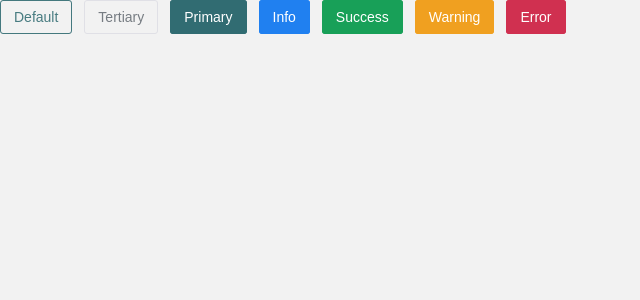
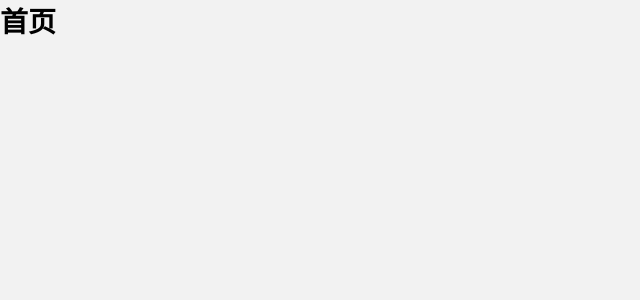
Before and after one commit to HJY-xh/vue3-admin, a Vue app: page / in a window 1280 px wide. Shown: the top 300 px of the page, without its empty margins (0-640 px from the left). Built offline with nearby package versions, Linux system fonts and the light colour scheme.

Commit message:
feat: 路由集成

```diff
--- a/components.d.ts
+++ b/components.d.ts
@@ -16,5 +16,7 @@ declare module '@vue/runtime-core' {
     NMessageProvider: typeof import('naive-ui')['NMessageProvider']
     NNotificationProvider: typeof import('naive-ui')['NNotificationProvider']
     NSpace: typeof import('naive-ui')['NSpace']
+    RouterLink: typeof import('vue-router')['RouterLink']
+    RouterView: typeof import('vue-router')['RouterView']
   }
 }
--- a/package.json
+++ b/package.json
@@ -11,7 +11,8 @@
   },
   "dependencies": {
     "axios": "^0.27.2",
-    "vue": "^3.2.25"
+    "vue": "^3.2.25",
+    "vue-router": "^4.1.1"
   },
   "devDependencies": {
     "@babel/eslint-parser": "^7.18.2",
--- a/src/App.vue
+++ b/src/App.vue
@@ -1,31 +1,20 @@
 <template>
   <AppProvider>
-    <n-space m-50>
-      <n-button>Default</n-button>
-      <n-button type="tertiary"> Tertiary </n-button>
-      <n-button type="primary"> Primary </n-button>
-      <n-button type="info"> Info </n-button>
-      <n-button type="success"> Success </n-button>
-      <n-button type="warning"> Warning </n-button>
-      <n-button type="error"> Error </n-button>
-    </n-space>
+    <router-view v-slot="{ Component }">
+      <component :is="Component" />
+    </router-view>
   </AppProvider>
 </template>
 
 <script lang="ts" setup>
-import { onMounted } from 'vue'
 import AppProvider from '@/components/AppProvider/index.vue'
-import { createDiscreteApi, useMessage } from 'naive-ui'
+</script>
 
-onMounted(() => {
-  const { message } = createDiscreteApi(['message'])
-  // const message = useMessage()
-  // message.success('加载完成，Perfect~')
-  // $loadingBar.start()
-  // setTimeout(() => {
-  //   $loadingBar.finish()
-  message.success('加载完成，Perfect~')
-  // window.$message.success('加载完成，Perfect~')
-  // }, 500)
-})
-</script>
+<style lang="scss">
+#app {
+  height: 100%;
+  .n-config-provider {
+    height: inherit;
+  }
+}
+</style>
--- a/src/main.ts
+++ b/src/main.ts
@@ -2,6 +2,11 @@ import '@/styles/index.scss'
 import 'uno.css'
 
 import { createApp } from 'vue'
+import { setupRouter } from '@/router'
 import App from './App.vue'
 
-createApp(App).mount('#app')
+const app = createApp(App)
+
+setupRouter(app)
+
+app.mount('#app')
--- /dev/null
+++ b/src/router/index.ts
@@ -0,0 +1,12 @@
+import { createRouter, createWebHashHistory } from 'vue-router'
+import { basicRoutes as routes } from './routes'
+
+export const router = createRouter({
+  history: createWebHashHistory('/'),
+  routes,
+  scrollBehavior: () => ({ left: 0, top: 0 }),
+})
+
+export function setupRouter(app) {
+  app.use(router)
+}
--- /dev/null
+++ b/src/router/routes/index.ts
@@ -0,0 +1,29 @@
+export const basicRoutes = [
+  {
+    name: 'LOGIN',
+    path: '/login',
+    component: () => import('@/views/login/index.vue'),
+    isHidden: true,
+    meta: {
+      title: '登录页',
+    },
+  },
+
+  {
+    name: 'Dashboard',
+    path: '/',
+    component: () => import('@/views/dashboard/index.vue'),
+    meta: {
+      title: 'Dashboard',
+    },
+  },
+
+  {
+    name: 'TestUnocss',
+    path: '/test/unocss',
+    component: () => import('@/views/test-page/unocss/index.vue'),
+    meta: {
+      title: '测试unocss',
+    },
+  },
+]
--- /dev/null
+++ b/src/views/dashboard/index.vue
@@ -0,0 +1,3 @@
+<template>
+  <h1>首页</h1>
+</template>
--- /dev/null
+++ b/src/views/login/index.vue
@@ -0,0 +1,3 @@
+<template>
+  <h1>登录页</h1>
+</template>
```
Also changed, not shown: 1 other file (tests, documents, lock files or other folders).
